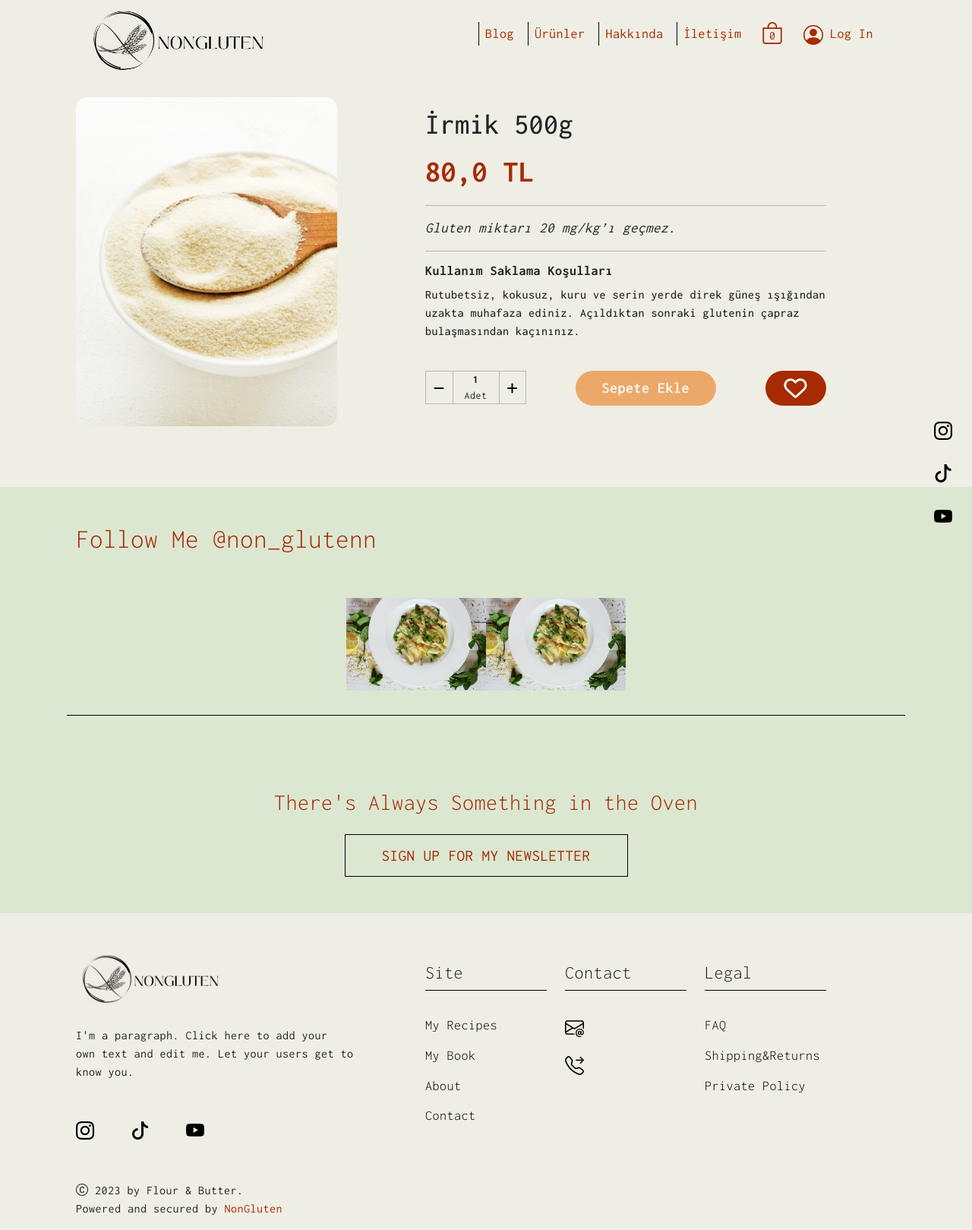
After one commit to AhmetBozkurt1/NonGluten, a Django app: a page that uses templates/urunDetay.html in a window 1280 px wide. The commit adds this page. Shown: the whole page at 76% size. Run offline with Django 4.2, Linux system fonts and the light colour scheme; data comes from the database, SQL or seed files in the repository; both versions use the stored data as it was after the commit; some libraries are stand-ins or nearby versions.

Commit message:
detay ve search alan yapımı

```diff
--- a/nonapp/admin.py
+++ b/nonapp/admin.py
@@ -7,3 +7,4 @@ admin.site.register(Tarifler)
 admin.site.register(Instagram)
 admin.site.register(Bloglar)
 admin.site.register(Urunler)
+admin.site.register(Kategori)
--- a/nonapp/models.py
+++ b/nonapp/models.py
@@ -24,9 +24,15 @@ class Bloglar(models.Model):
     def __str__(self):
         return self.isim
 
+class Kategori(models.Model):
+    isim=models.CharField(max_length=50,verbose_name='Kategori İsmi')
+    def __str__(self):
+        return self.isim
+
 class Urunler(models.Model):
     isim=models.CharField(max_length=50,verbose_name='Ürün İsmi')
     fiyat=models.FloatField(verbose_name='Ürün Fiyatı')
     resim=models.FileField(upload_to='urunler/',verbose_name='Ürün Resmi',null=True,blank=True)
+    kategori=models.ForeignKey(Kategori,on_delete=models.CASCADE,null=True)
     def __str__(self):
         return self.isim
--- a/nonapp/urls.py
+++ b/nonapp/urls.py
@@ -8,4 +8,5 @@ urlpatterns=[
     path('about/',about,name='about'),
     path('sepet/',sepet,name='sepet'),
     path('blog/<str:blogAd>',blogDetay,name='blogDetay'),
+    path('urun/<str:urunAd>',urunDetay,name='urunDetay'),
 ]
--- a/nonapp/views.py
+++ b/nonapp/views.py
@@ -1,5 +1,6 @@
 from django.shortcuts import render
 from .models import *
+from django.db.models import Q
 
 # Create your views here.
 
@@ -21,6 +22,13 @@ def blog(request):
 
 def urunler(request):
     urunler=Urunler.objects.all()
+    search=""
+    if request.GET.get('search'):
+        search=request.GET.get('search')
+        urunler=Urunler.objects.filter(
+            Q(isim__icontains = search) |
+            Q(kategori__isim__icontains = search)
+        )
     context={
         'urunler':urunler
     }
@@ -32,6 +40,8 @@ def about(request):
 def sepet(request):
     return render(request,'sepet.html')
 
+
+# BLOGLARIN DETAYINA YÖNLENDİRME
 def blogDetay(request,blogAd):
     blog=Bloglar.objects.get(isim=blogAd)
     instagram=Instagram.objects.all()
@@ -40,3 +50,13 @@ def blogDetay(request,blogAd):
         'instagram':instagram,
     }
     return render(request,'blogDetay.html',context)
+
+# ÜRÜNLERİN DETAYINA YÖNLENDİRME
+def urunDetay(request,urunAd):
+    urun=Urunler.objects.get(isim=urunAd)
+    instagram=Instagram.objects.all()
+    context={
+        'urunDetay':urun,
+        'instagram':instagram,
+    }
+    return render(request,'urunDetay.html',context)
--- a/static/css/style.css
+++ b/static/css/style.css
@@ -1805,6 +1809,115 @@ body.open .sepetOpenBack{
     background-color: var(--background-logo);
 }
 
+/* URUNDETAY.HTML */
+.urunDetay{
+    margin-top: 8rem;
+}
+.urunDetay-image img{
+    width: 100%;
+    border-radius: 15px;
+}
+.urunDetay-right{
+    align-self: center;
+}
+.urunDetay-content-title h3{
+    font-size: 38px;
+    font-weight: 500;
+    margin-bottom: 15px;
+}
+.urunDetay-content-fiyat h3{
+    font-size: 40px;
+    font-weight: 700;
+    color: var(--text-color);
+    margin-bottom: 20px;
+}
+.urunDetay-content-shortAciklama{
+    font-size: 19px;
+    font-style: italic;
+    border: 1.2px solid #B7B7B7;
+    border-right: none;
+    border-left: none;
+    margin-bottom: 15px;
+}
+.urunDetay-content-shortAciklama p{
+    margin-top: 15px;
+}
+.urunDetay-content-urunBilgisi{
+    font-weight: 500;
+}
+.urunDetay-content-urunBilgisi h6{
+    font-weight: 700;
+    font-size: 18px;
+}
+.urunDetay-content-buttons{
+    display: flex;
+    justify-content: space-between;
+    margin-top: 40px;
+}
+.artiEksi-list{
+    list-style: none;
+    display: flex;
+    justify-content: center;
+    align-items: center;
+    border: 1.2px solid #B7B7B7;
+    padding-left: 0;
+}
+.artiEksi-content-list1{
+    height: 100%;
+    padding: 0 10px;
+}
+.artiEksi-content-list2{
+    height: 100%;
+    padding: 0 10px;
+}
+.artiEksi-listIcon{
+    border: none;
+    background: none;
+    height: 100%;
+}
+.artiEksi-urunArttir{
+    height: 100%;
+    padding-top: 8px;
+}
+.artiEksi-urunAzalt{
+    height: 100%;
+    padding-top: 8px;
+}
+.artiEksi-content-listFlex{
+    display: flex;
+    flex-direction: column;
+    font-size: 14px;
+    border-right: 1.2px solid #B7B7B7;
+    border-left: 1.2px solid #B7B7B7;
+    padding: 0 15px;
+}
+.artiEksi-number{
+    font-weight: 900;
+}
+.contentButton-ekle button{
+    background-color: #ECA869;
+    color: #fff;
+    border: none;
+    padding: 8px 35px;
+    font-size: 20px;
+    font-weight: 600;
+    border-radius: 30px;
+}
+.contentButton-favori button{
+    color: #fff;
+    background-color: var(--text-color);
+    border: none;
+    border-radius: 30px;
+}
+.contentButton-favori button i{
+    vertical-align: top;
+    padding: 8px 25px;
+    font-size: 30px;
+}
+
+
+
+
 /* MEDIA */
 @media(max-width:1137px){
     .section3-left-baslik h3{
--- /dev/null
+++ b/templates/urunDetay.html
@@ -0,0 +1,64 @@
+{% extends "index.html" %}
+{% load static %}
+
+{% block content %}
+<main class="container urunDetay">
+    <div class="row urunDetay-row">
+        <section class="col-lg-4 urunDetay-left">
+            <div class="urunDetay-image">
+                <img src="{{urunDetay.resim.url}}" alt="">
+            </div>
+        </section>
+        <section class="col-lg-6 offset-1 urunDetay-right">
+            <div class="urunDetay-content">
+                <div class="urunDetay-content-title">
+                    <h3>{{urunDetay.isim}}</h3>
+                </div>
+                <div class="urunDetay-content-fiyat">
+                    <h3>{{urunDetay.fiyat}} TL</h3>
+                </div>
+                <div class="urunDetay-content-shortAciklama">
+                    <p>Gluten miktarı 20 mg/kg’ı geçmez.</p>
+                </div>
+                <div class="urunDetay-content-urunBilgisi">
+                    <h6>Kullanım Saklama Koşulları</h6>
+                    <p>Rutubetsiz, kokusuz, kuru ve serin yerde direk güneş ışığından
+                    uzakta muhafaza ediniz. Açıldıktan sonraki glutenin çapraz bulaşmasından kaçınınız.</p>
+                </div>
+                <div class="urunDetay-content-buttons">
+                    <div class="contentButton-artiEksi">
+                        <ul class="artiEksi-list">
+                            <li class="artiEksi-content-list1">
+                                <button class="artiEksi-listIcon">
+                                    <i class="artiEksi-urunAzalt fa-solid fa-minus"></i>
+                                </button>
+                            </li>
+                            <li class="artiEksi-content-listFlex text-center">
+                                <span class="artiEksi-number">1</span>
+                                <span class="artiEksi-adet">Adet</span>
+                            </li>
+                            <li class="artiEksi-content-list2">
+                                <button class="artiEksi-listIcon">
+                                    <i class="artiEksi-urunArttir fa-solid fa-plus"></i>
+                                </button>
+                            </li>
+                        </ul>
+                    </div>
+                    <div class="contentButton-ekle">
+                        <button>Sepete Ekle</button>
+                    </div>
+                    <div class="contentButton-favori">
+                        <button>
+                            <i class="fa-regular fa-heart"></i>
+                        </button>
+                    </div>
+                </div>
+            </div>
+        </section>
+    </div>
+</main>
+
+<!-- SECTION 5 -->
+{% include "includes/_instaGonderi.html" %}
+
+{% endblock content %}
```
Also changed, not shown: other parts of static/css/style.css (+33 -0 lines), templates/kategori.html (added, +147 -0 lines), templates/urunler.html (+6 -2 lines), db.sqlite3, media/urunler/bulgur.jpeg (added), media/urunler/glutensizUn.jpeg (added), media/urunler/irmik.jpeg (added), media/urunler/karabugdayUn.jpeg (added), media/urunler/kraker.jpg (added), media/urunler/muffinKek.jpg (added), media/urunler/mısır_ypYvhaO.png (added), nonapp/migrations/0008_kategori_urunler_kategori.py (added).
